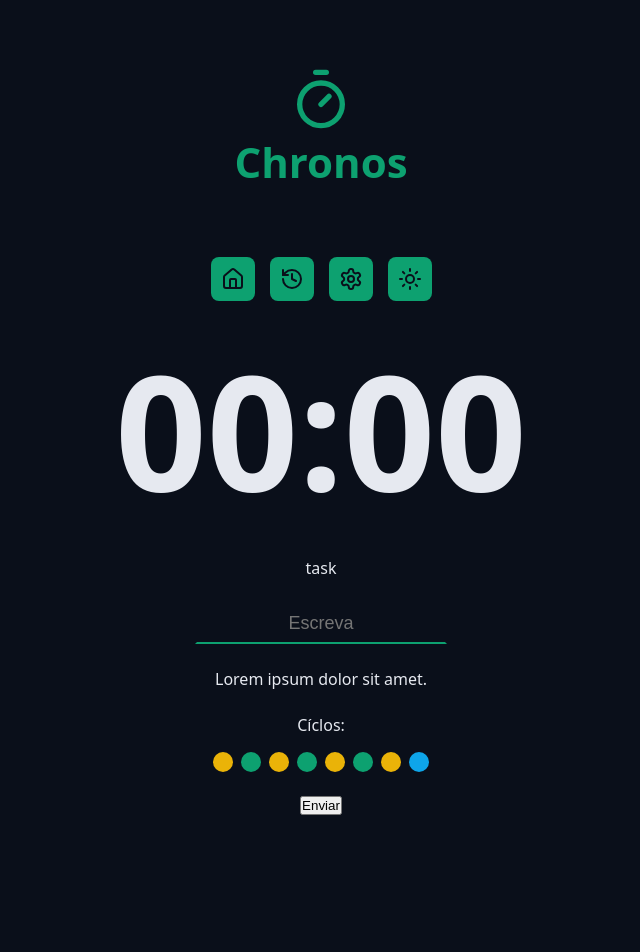
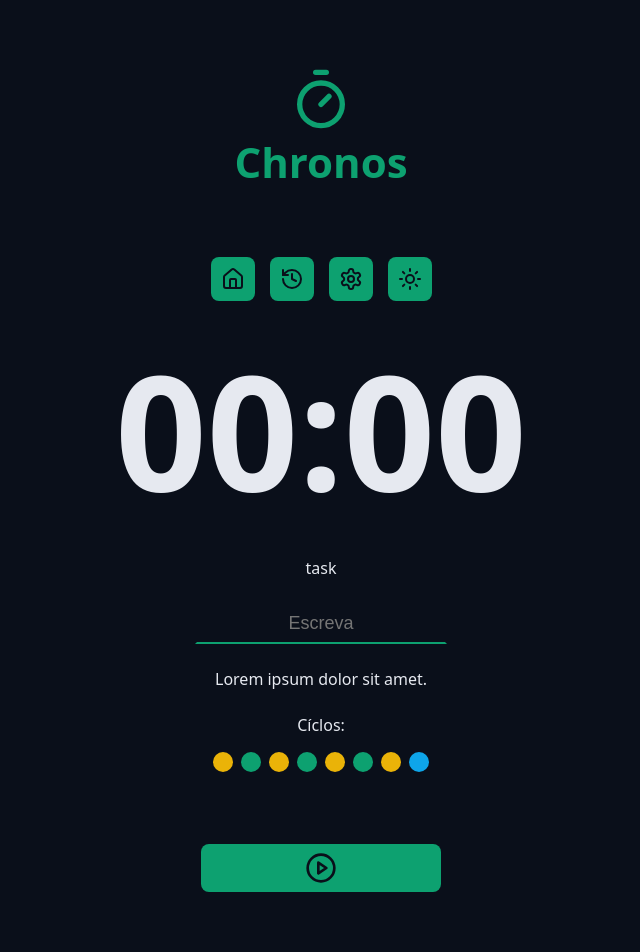
Before and after one commit to diegofelipesoares/chronos-pomodoro, a React (Vite) app: page / in a window 1280 px wide. Shown: the top 952 px of the page, without its empty margins (319-959 px from the left). Before the commit the page ends 847 px from the top, so only its background shows below. Built offline with nearby package versions, Linux system fonts and the light colour scheme.

Commit message:
DefaultButton

```diff
--- a/src/App.tsx
+++ b/src/App.tsx
@@ -5,6 +5,10 @@
 import { CountDown } from './components/CountDown';
 import { DefaultInput } from './components/DefaultInput';
 import { Cycles } from './components/Cycles';
+import { DefaultButton } from './components/DefaultButton';
+
+//Importações Externas
+import { PlayCircleIcon, StopCircleIcon } from 'lucide-react';
 
 //importando CSS global e variáveis
 import './styles/theme.css'; //variáveis
@@ -49,7 +53,10 @@
             <Cycles />
           </div>
           <div className='formRow'>
-            <button>Enviar</button>
+            <DefaultButton icon={<PlayCircleIcon />} color='green' />
+            <DefaultButton icon={<StopCircleIcon />} color='red' />
+            {/* O icon está sendo usado como Children, mas não é a palavra Children
+            por isso ele não é passado entre duas tags, mas sim dentro de uma tag simples */}
           </div>
         </form>
       </Container>
--- /dev/null
+++ b/src/components/DefaultButton/index.tsx
@@ -0,0 +1,24 @@
+//Importando arquivo
+import styles from './styles.module.css';
+
+//Tipificando a props com lista de tipos de buttons do JSX
+type DefaultButtonProps = {
+  icon: React.ReactNode;
+  color?: 'green' | 'red';
+} & React.ComponentProps<'button'>;
+
+//função
+export function DefaultButton({
+  icon,
+  color = 'green',
+  ...props
+}: DefaultButtonProps) {
+  return (
+    <>
+      <button className={`${styles.button} ${styles[color]}`} {...props}>
+        {icon}
+      </button>
+      {/* button e id estão recebendo dados do App.tsx */}
+    </>
+  );
+}
--- /dev/null
+++ b/src/components/DefaultButton/styles.module.css
@@ -0,0 +1,33 @@
+.button {
+  border: none;
+  background: var(--primary);
+  color: var(--text-over-primary);
+  display: flex;
+  align-items: center;
+  justify-content: center;
+  min-width: 24rem;
+  padding: 0.8rem;
+  border-radius: 0.8rem;
+  margin: 4.8rem 0;
+  cursor: pointer;
+  transition: all 0.2s ease-in-out;
+}
+
+.button svg {
+  width: 3.2rem;
+  height: 3.2rem;
+}
+
+.button:hover {
+  filter: brightness(80%);
+}
+
+.green {
+  background: var(--primary);
+  color: var(--text-over-primary);
+}
+
+.red {
+  background: var(--error);
+  color: var(--text-over-primary);
+}
```
